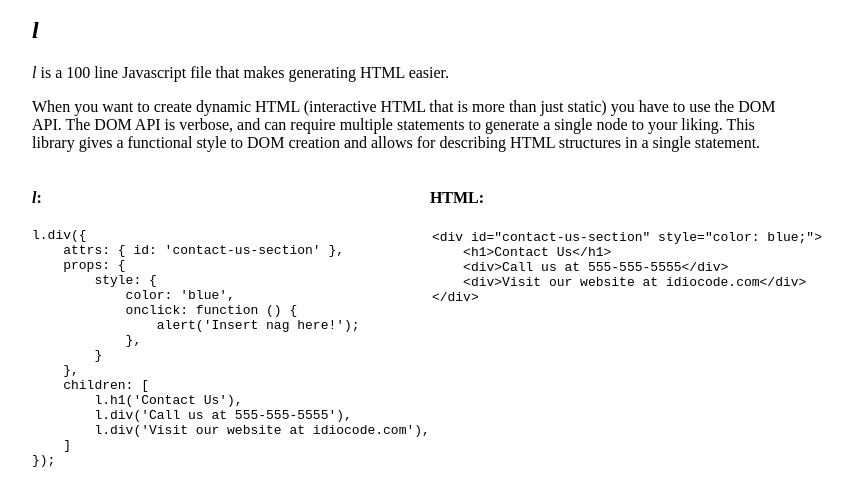
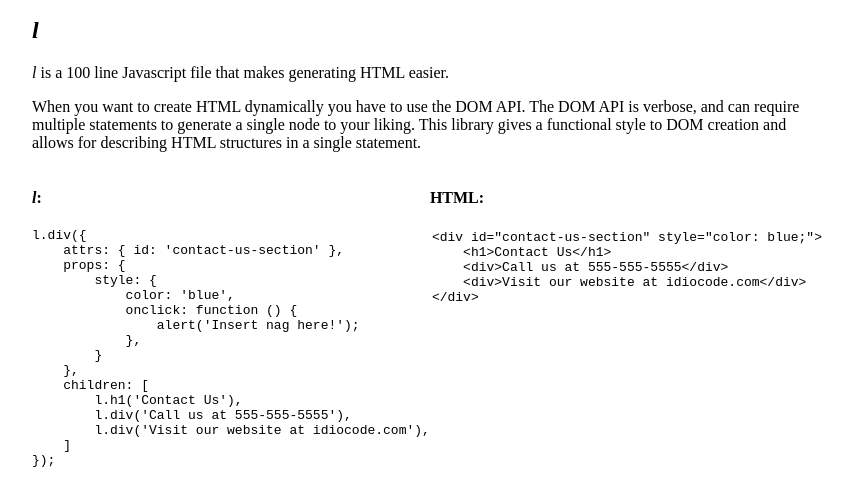
Before and after one commit to bergerab/website, a plain HTML site: page dist/projects/l/index.html in a window 1280 px wide. Shown: the part 101-580 px from the top of the page, without its empty margins (224-1076 px from the left). Drawn offline with Linux system fonts and the light colour scheme.

Commit message:
updated docs

```diff
--- a/dist/projects/l/index.html
+++ b/dist/projects/l/index.html
@@ -29,7 +29,7 @@
      l.h1(_l_),
      l.p(``),
      l.p(`${_l_} is a 100 line Javascript file that makes generating HTML easier.`),
-     l.p(`When you want to create dynamic HTML (interactive HTML that is more than just static) you have to use the DOM API.
+     l.p(`When you want to create HTML dynamically you have to use the DOM API.
 The DOM API is verbose, and can require multiple statements to generate a single node to your liking. This library
 gives a functional style to DOM creation and allows for describing HTML structures in a single statement.
      `),
@@ -301,11 +301,11 @@ output.appendChild(root);`);
      ]),
      l.section([
          l.header(l.h1('Related Libraries')),
-         l.p(`The idea of generating HTML in programming languages via a library is old.
-          It has been (almost famously) re-invented in Common Lisp many times.
-          <a href="https://github.com/ruricolist/spinneret">Here</a> is <code>spinneret</code> which is library for generating HTML5.
+         l.p(`The idea of generating HTML in programming languages is old.
+          It has been (almost famously) re-invented in lisps many times.
+          <a href="https://github.com/ruricolist/spinneret">spinneret</a>, for example, is a library for generating HTML5.
 
-          Programming languages like the lisps, python, and c have done it too. However, these programming languages don't run directly
+          Programming languages like prolog, python, and c have done it too. However, these programming languages don't run directly
           in the browser like Javascript does. Those libraries are created for web servers
           or static page generation. Having access to the DOM allows nodes to be created dynamically and for creating interactive HTML.
           This makes Javascript a good use case for such a library.
```
Also changed, not shown: src/projects/l/index.html (+5 -5 lines), 2 other files.
